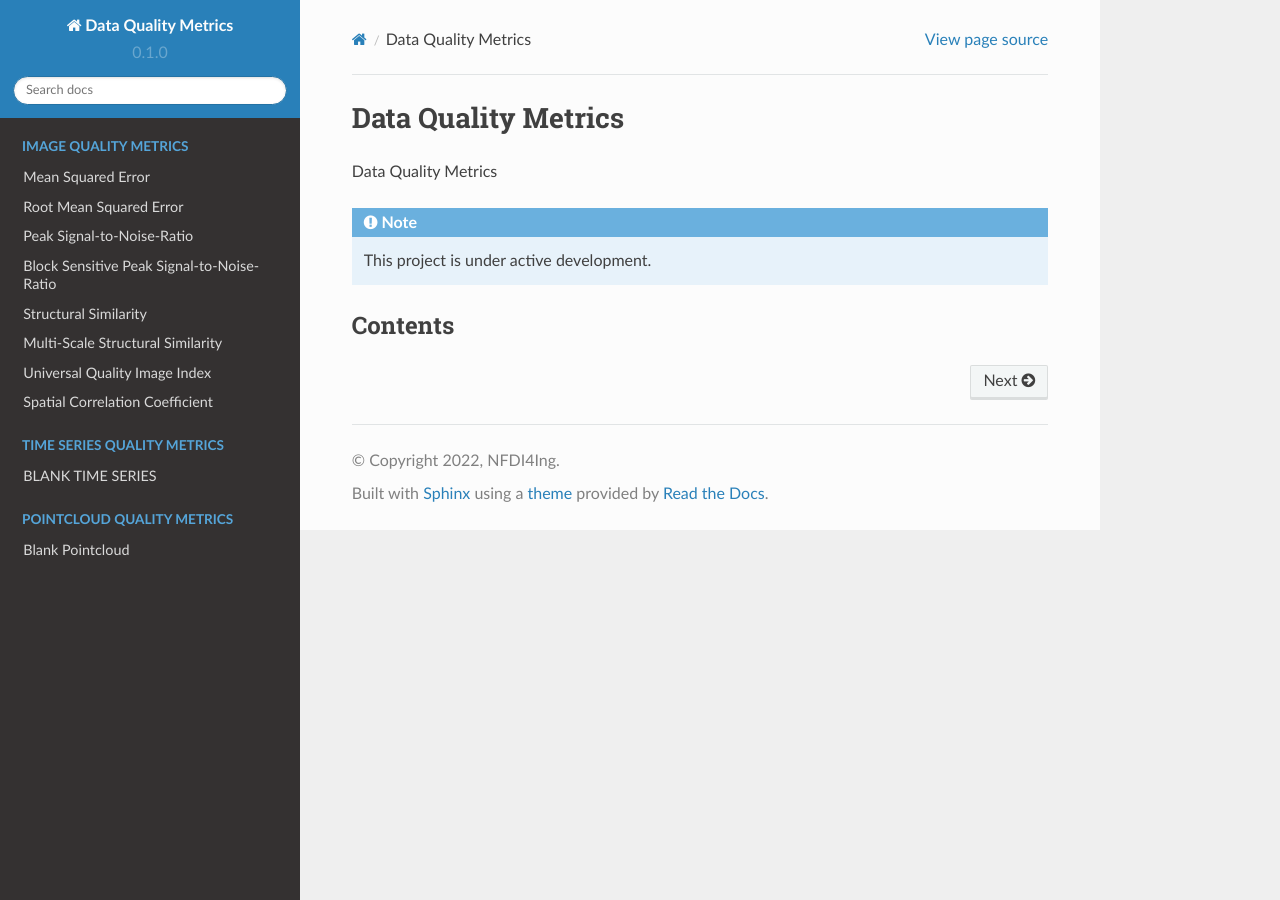
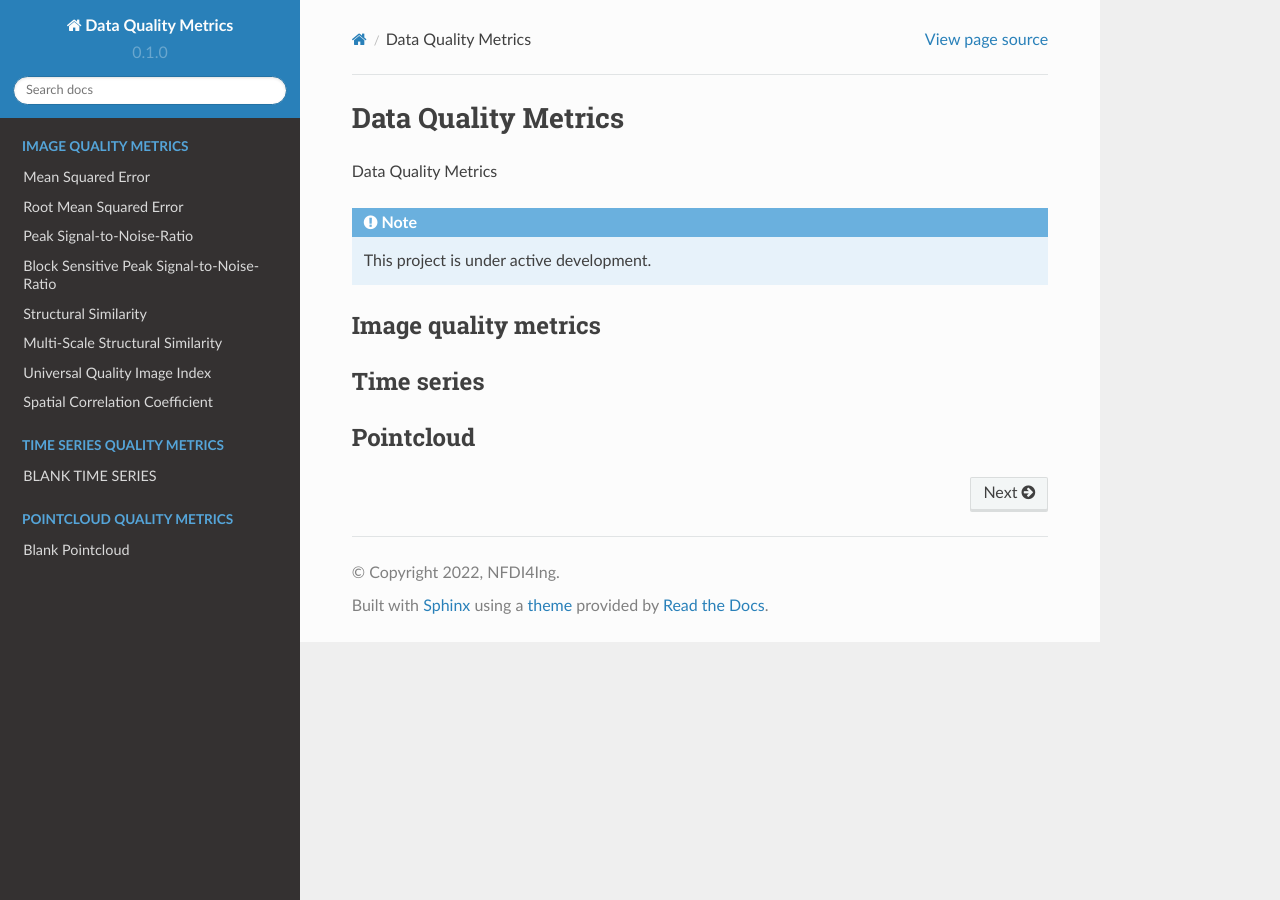
Before and after one commit to HDierend/Data-Quality-Metrics, a Sphinx documentation site: the page built from docs/source/index.rst, in a window 1280 px wide. Built offline with Sphinx 7.4.7 and the Read the Docs theme 2.0.0, drawn with Linux system fonts in a browser that asks for light colours.

Commit message:
Update index.rst
Changed headings

```diff
--- a/docs/source/index.rst
+++ b/docs/source/index.rst
@@ -1,5 +1,5 @@
 Data Quality Metrics
-===================================
+####################################
 
 Data Quality Metrics
 
@@ -7,8 +7,8 @@ Data Quality Metrics
 
    This project is under active development.
 
-Contents
---------
+Image quality metrics
+***************************
 
 .. toctree::
     :maxdepth: 2
@@ -24,6 +24,9 @@ Contents
     image_quality/Universal_Quality_Image_Index
     image_quality/Spatial_Correlation_Coefficient
 
+Time series
+******************
+
 .. toctree::
     :maxdepth: 2
     :caption: Time series quality metrics
@@ -31,6 +34,9 @@ Contents
 
     timeseries/Blank_TimeSeries
 
+Pointcloud
+***************************
+
 .. toctree::
     :maxdepth: 2
     :caption: Pointcloud quality metrics
```
